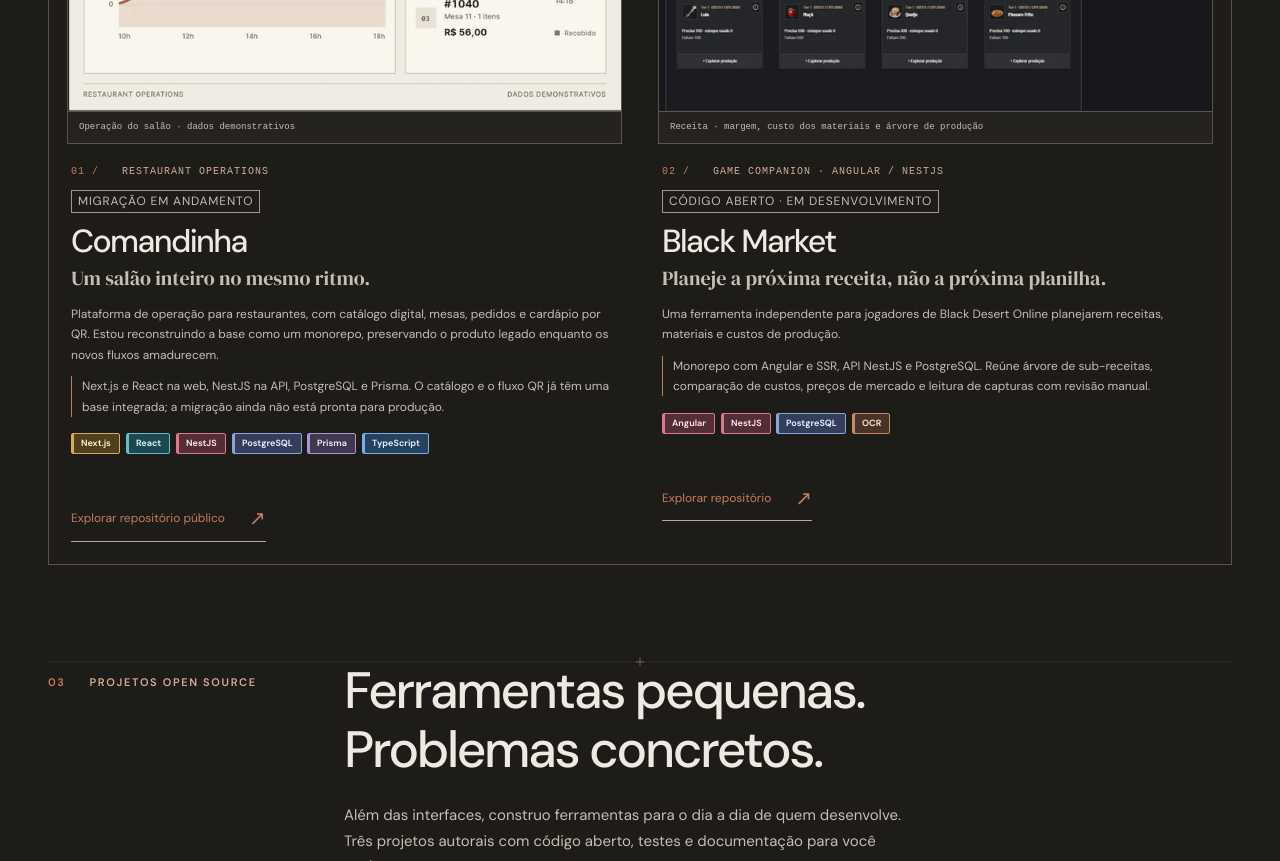
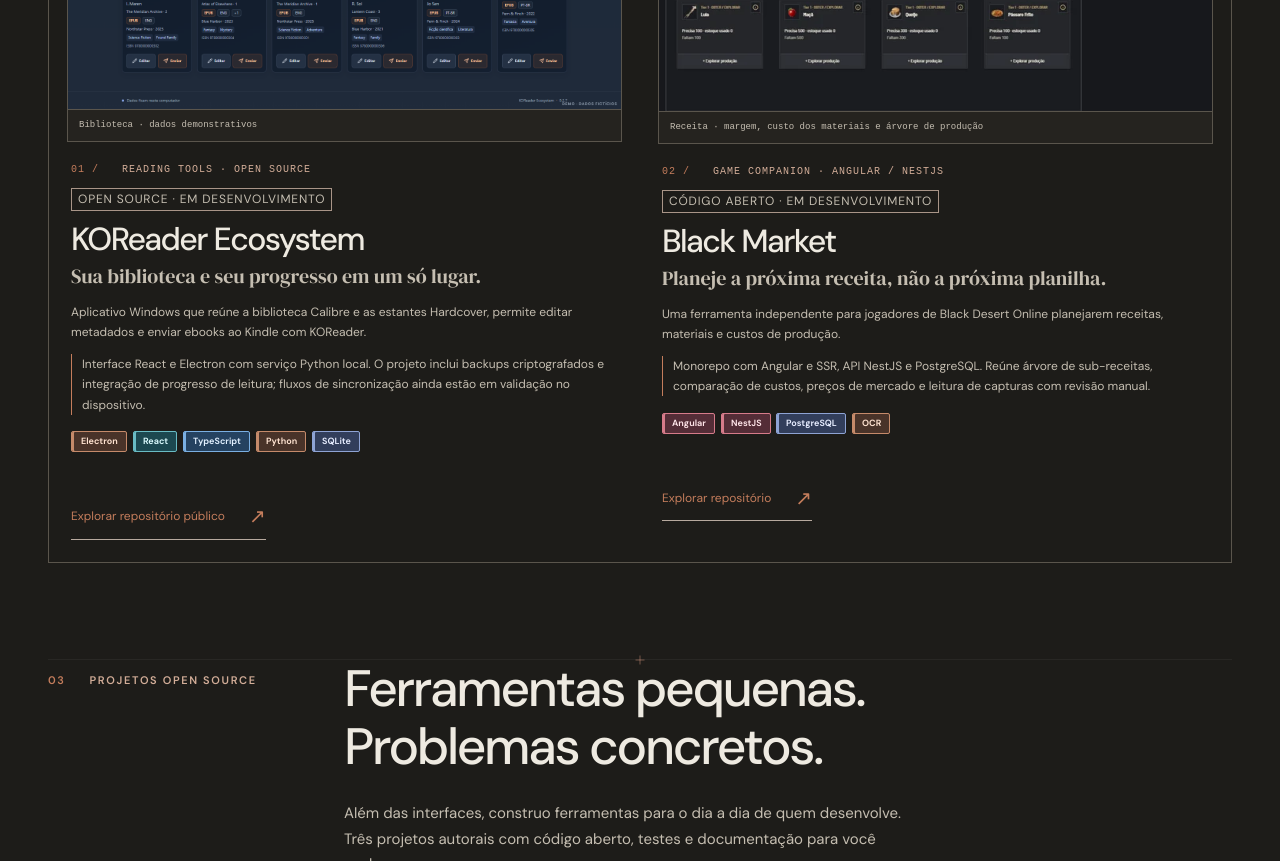
Before and after one commit to bellussi1/bellussi-portifolio, a website built with Vite: page index.html in a window 1280 px wide. Shown: the part 2820-3681 px from the top of the page. Built offline with nearby package versions, Linux system fonts and the light colour scheme; some packages are replaced by stand-ins of ours; animation ran at ten frames a second.

Commit message:
feat: showcase KOReader Ecosystem

```diff
--- a/src/content/portfolio.js
+++ b/src/content/portfolio.js
@@ -85,129 +85,35 @@
   ],
   products: [
     {
-      id: "comandinha",
-      name: "Comandinha",
+      id: "koreader-ecosystem",
+      name: "KOReader Ecosystem",
       image: {
-        pt: {
-          desktop: {
-            src: "/comandinha-dashboard-desktop-pt.png",
-            width: 1597,
-            height: 1338,
-            webp: [
-              {
-                src: "/project-previews/comandinha-desktop-pt-350.webp",
-                width: 350,
-                height: 293,
-              },
-              {
-                src: "/project-previews/comandinha-desktop-pt-700.webp",
-                width: 700,
-                height: 586,
-              },
-              {
-                src: "/project-previews/comandinha-desktop-pt-1200.webp",
-                width: 1200,
-                height: 1006,
-              },
-            ],
-          },
-          mobile: {
-            src: "/comandinha-dashboard-mobile-pt.png",
-            width: 1597,
-            height: 1338,
-            webp: [
-              {
-                src: "/project-previews/comandinha-mobile-pt-350.webp",
-                width: 350,
-                height: 293,
-              },
-              {
-                src: "/project-previews/comandinha-mobile-pt-700.webp",
-                width: 700,
-                height: 586,
-              },
-            ],
-          },
-        },
-        en: {
-          desktop: {
-            src: "/comandinha-dashboard-desktop-en.png",
-            width: 1597,
-            height: 1338,
-            webp: [
-              {
-                src: "/project-previews/comandinha-desktop-en-350.webp",
-                width: 350,
-                height: 293,
-              },
-              {
-                src: "/project-previews/comandinha-desktop-en-700.webp",
-                width: 700,
-                height: 586,
-              },
-              {
-                src: "/project-previews/comandinha-desktop-en-1200.webp",
-                width: 1200,
-                height: 1006,
-              },
-            ],
-          },
-          mobile: {
-            src: "/comandinha-dashboard-mobile-en.png",
-            width: 1597,
-            height: 1338,
-            webp: [
-              {
-                src: "/project-previews/comandinha-mobile-en-350.webp",
-                width: 350,
-                height: 293,
-              },
-              {
-                src: "/project-previews/comandinha-mobile-en-700.webp",
-                width: 700,
-                height: 586,
-              },
-            ],
-          },
-        },
+        pt: { desktop: { src: "/koreader-library-pt.png", width: 1440, height: 1200 } },
+        en: { desktop: { src: "/koreader-library-en.png", width: 1440, height: 949 } },
       },
-      category: "RESTAURANT OPERATIONS",
-      technologies: [
-        "Next.js",
-        "React",
-        "NestJS",
-        "PostgreSQL",
-        "Prisma",
-        "TypeScript",
-      ],
-      links: [
-        {
-          type: "repository",
-          href: "https://github.com/bellussi1/comandinha",
-        },
-      ],
+      category: "READING TOOLS · OPEN SOURCE",
+      technologies: ["Electron", "React", "TypeScript", "Python", "SQLite"],
+      links: [{ type: "repository", href: "https://github.com/bellussi1/koreader-ecosystem" }],
       pt: {
-        status: "Migração em andamento",
-        headline: "Um salão inteiro no mesmo ritmo.",
+        status: "Open source · em desenvolvimento",
+        headline: "Sua biblioteca e seu progresso em um só lugar.",
         description:
-          "Plataforma de operação para restaurantes, com catálogo digital, mesas, pedidos e cardápio por QR. Estou reconstruindo a base como um monorepo, preservando o produto legado enquanto os novos fluxos amadurecem.",
+          "Aplicativo Windows que reúne a biblioteca Calibre e as estantes Hardcover, permite editar metadados e enviar ebooks ao Kindle com KOReader.",
         details:
-          "Next.js e React na web, NestJS na API, PostgreSQL e Prisma. O catálogo e o fluxo QR já têm uma base integrada; a migração ainda não está pronta para produção.",
-        imageAlt:
-          "Prévia de um dashboard do Comandinha com métricas e pedidos de demonstração.",
-        imageCaption: "Operação do salão · dados demonstrativos",
+          "Interface React e Electron com serviço Python local. O projeto inclui backups criptografados e integração de progresso de leitura; fluxos de sincronização ainda estão em validação no dispositivo.",
+        imageAlt: "Biblioteca do KOReader Ecosystem com capas e dados fictícios de demonstração.",
+        imageCaption: "Biblioteca · dados demonstrativos",
         linkLabel: "Explorar repositório público",
       },
       en: {
-        status: "Migration in progress",
-        headline: "One rhythm for the whole dining room.",
+        status: "Open source · in development",
+        headline: "Your library and reading progress together.",
         description:
-          "A restaurant operations platform for digital catalogs, tables, orders and QR menus. I am rebuilding its foundation as a monorepo while keeping the legacy product available as the new flows mature.",
+          "A Windows app for browsing a Calibre library and Hardcover shelves, editing metadata, and sending ebooks to a Kindle running KOReader.",
         details:
-          "Next.js and React on the web, NestJS in the API, PostgreSQL and Prisma. The catalog and QR flow have an integrated foundation; the migration is not production-ready yet.",
-        imageAlt:
-          "Comandinha dashboard preview with demonstration metrics and orders.",
-        imageCaption: "Restaurant operations · mock data",
+          "A React and Electron interface with a local Python service. It includes encrypted backups and reading-progress integration; device synchronization workflows are still being validated.",
+        imageAlt: "KOReader Ecosystem library with book covers and fictional demo data.",
+        imageCaption: "Library · demo data",
         linkLabel: "Explore the public repository",
       },
     },
--- a/src/translations.js
+++ b/src/translations.js
@@ -6,15 +6,6 @@
   productsTitle: "Products in progress.<br />Real-world problems.",
   productsIntro:
     "Alongside open tools, I work on products with their own context and constraints. Here I explain the problem, current stage and engineering decisions.",
-  comandinhaStatus: "Migration in progress",
-  comandinhaHeadline: "One rhythm for the whole dining room.",
-  comandinhaDescription:
-    "A restaurant operations platform for digital catalogs, tables, orders and QR menus. I am rebuilding its foundation as a monorepo while keeping the legacy product available as the new flows mature.",
-  comandinhaDetails:
-    "Next.js and React on the web, NestJS in the API, PostgreSQL and Prisma. The catalog and QR flow have an integrated foundation; the migration is not production-ready yet.",
-  comandinhaLink: "Explore the public repository",
-  comandinhaImageAlt: "Actual screenshot of the new Comandinha panel login screen.",
-  comandinhaCaption: "New panel · local capture",
   blackMarketStatus: "In development",
   blackMarketHeadline: "Plan the next recipe, not the next spreadsheet.",
   blackMarketDescription:
--- a/styles/components/projects.css
+++ b/styles/components/projects.css
@@ -30,7 +30,6 @@
   grid-template-columns: minmax(0, 1.12fr) minmax(0, .88fr);
   border-bottom: 1px solid var(--line);
 }
-.product-case-comandinha { align-items: start; }
 .product-case-copy { min-width: 0; }
 .product-title-row {
   display: flex;
```
Also changed, not shown: test/portfolio-rendering.test.js (+2 -3 lines), test/product-showcase.test.js (+15 -110 lines), public/koreader-library-en.png (added), public/koreader-library-pt.png (added).
